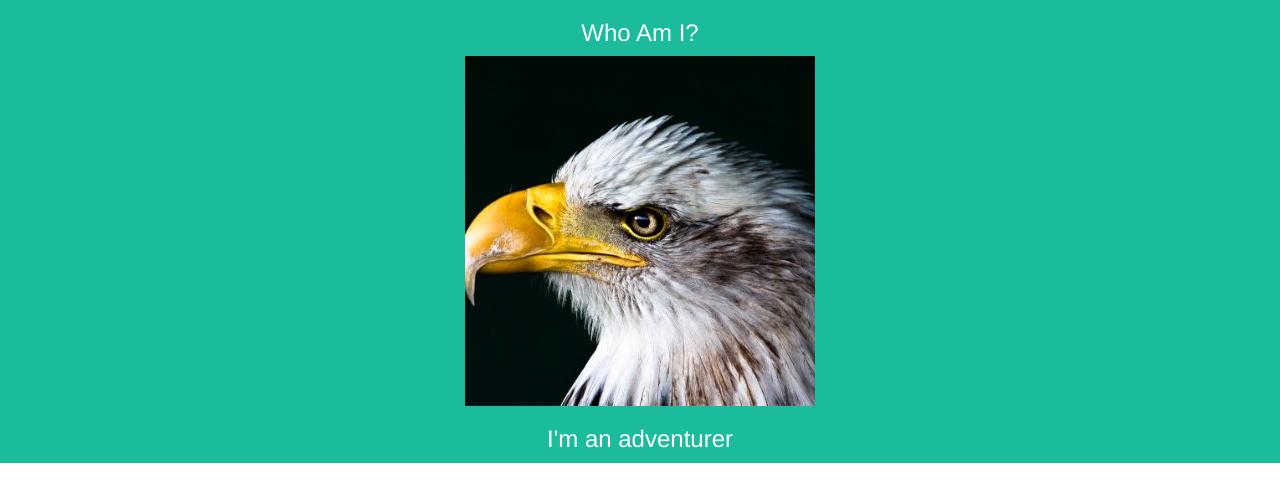
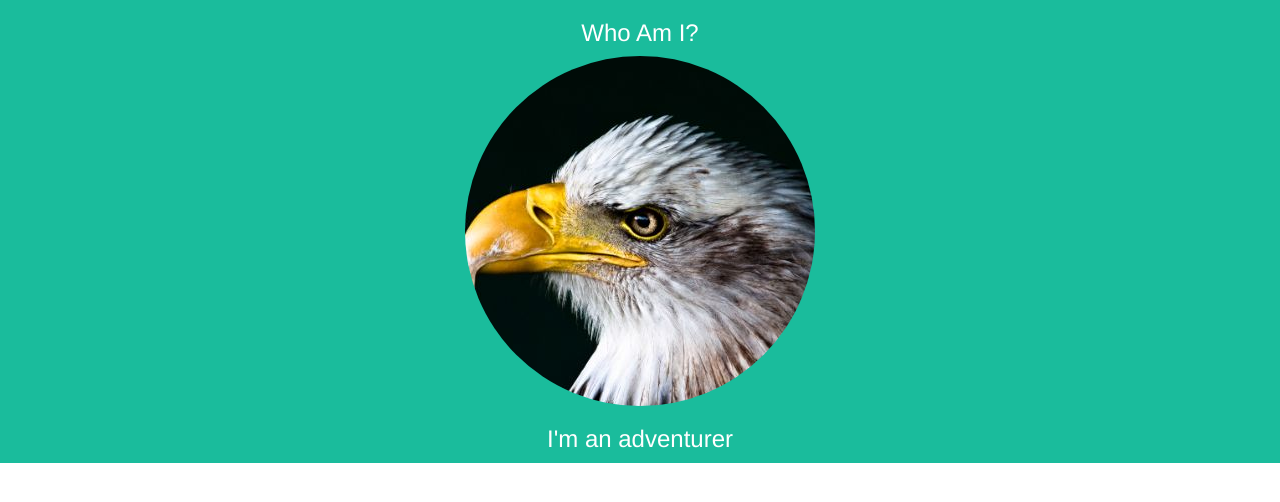
Before and after one commit to thanhvinhle/w3schools, a plain HTML site: page Bootstrap/Theme_SimplyMe/index.html in a window 1280 px wide. Drawn offline with nearby package versions, Linux system fonts and the light colour scheme.

Commit message:
Circle Image

```diff
--- a/Bootstrap/Theme_SimplyMe/index.html
+++ b/Bootstrap/Theme_SimplyMe/index.html
@@ -20,7 +20,7 @@
 <div class="bg-1">
   <div class="container text-center">
     <h3>Who Am I?</h3>
-    <img src="bird.jpg" alt="Bird" width="350" height="350">
+    <img src="bird.jpg" class="img-circle" alt="Bird" width="350" height="350">
     <h3>I'm an adventurer</h3>
   </div>
 </div>
```
